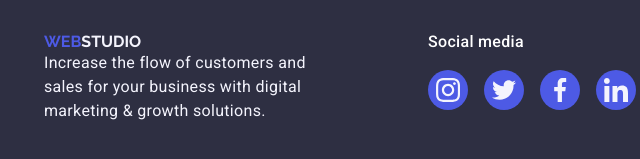
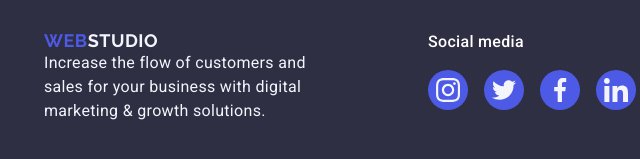
Before and after one commit to dolyamarina381-cpu/goit-markup-hw-04, a plain HTML site: page index.html in a window 1280 px wide. Shown: the part 3213-3372 px from the top of the page, 32-672 px from the left. Drawn offline with nearby package versions, Linux system fonts and the light colour scheme.

Commit message:
Fix footer logo typography to match header logo

```diff
--- a/css/styles.css
+++ b/css/styles.css
@@ -489,6 +489,11 @@ Footer
 .footer-logo-header-logo {
     color: #4d5ae5;
     font-family: 'Raleway', sans-serif;
+    font-weight: 700;
+    font-size: 18px;
+    line-height: 1.17;
+    letter-spacing: 0.03em;
+    text-transform: uppercase;
 }
 
 .footer-logo-span {
@@ -621,11 +626,21 @@ Footer
 .footer-logo-header-logo {
     color: #4d5ae5;
     font-family: 'Raleway', sans-serif;
+    font-weight: 800;
+    font-size: 18px;
+    line-height: 1.17;
+    letter-spacing: 0.03em;
+    text-transform: uppercase;
 }
 
 .footer-logo-span {
     color: #f4f4fd;
     font-family: 'Raleway', sans-serif;
+    font-weight: 800;
+    font-size: 18px;
+    line-height: 1.17;
+    letter-spacing: 0.03em;
+    text-transform: uppercase;
 }
 
 .footer-text {
```
